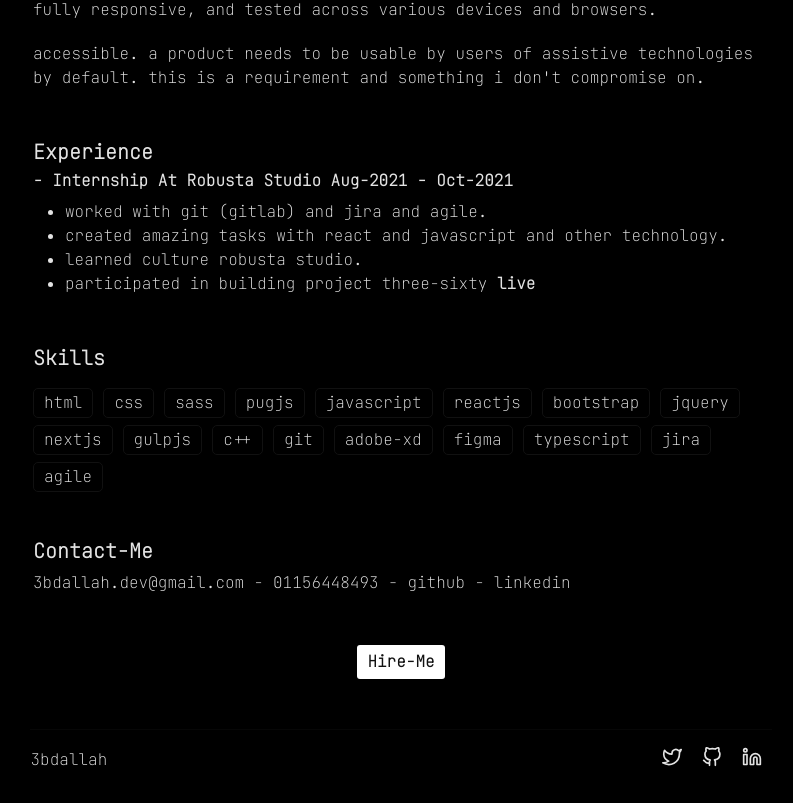
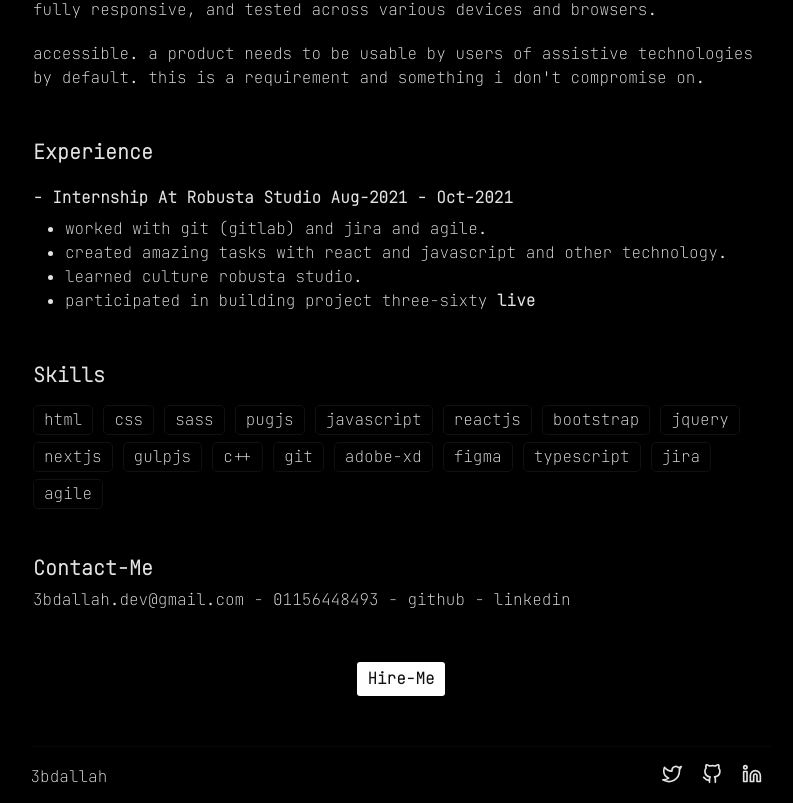
Before and after one commit to 3bdalah/3bdallah, a Next.js app: page / in a window 1280 px wide. Shown: the part 910-1713 px from the top of the page, without its empty margins (239-1032 px from the left). Built offline with nearby package versions, Linux system fonts and the light colour scheme.

Commit message:
update (globale.css) : change value margin
 change value margin top intern title from zero to 25px

```diff
--- a/styles/globals.css
+++ b/styles/globals.css
@@ -203,11 +203,12 @@ nav{
 
 }
 .intern-title{
-  margin: 0 0 10px 0;
+  margin: 25px 0 10px 0;
   line-height: 1.15;
   font-size: 1rem;
   font-weight:600;
   text-transform:capitalize;
+
 }
 /* Created specail style  */
 .link{
```
